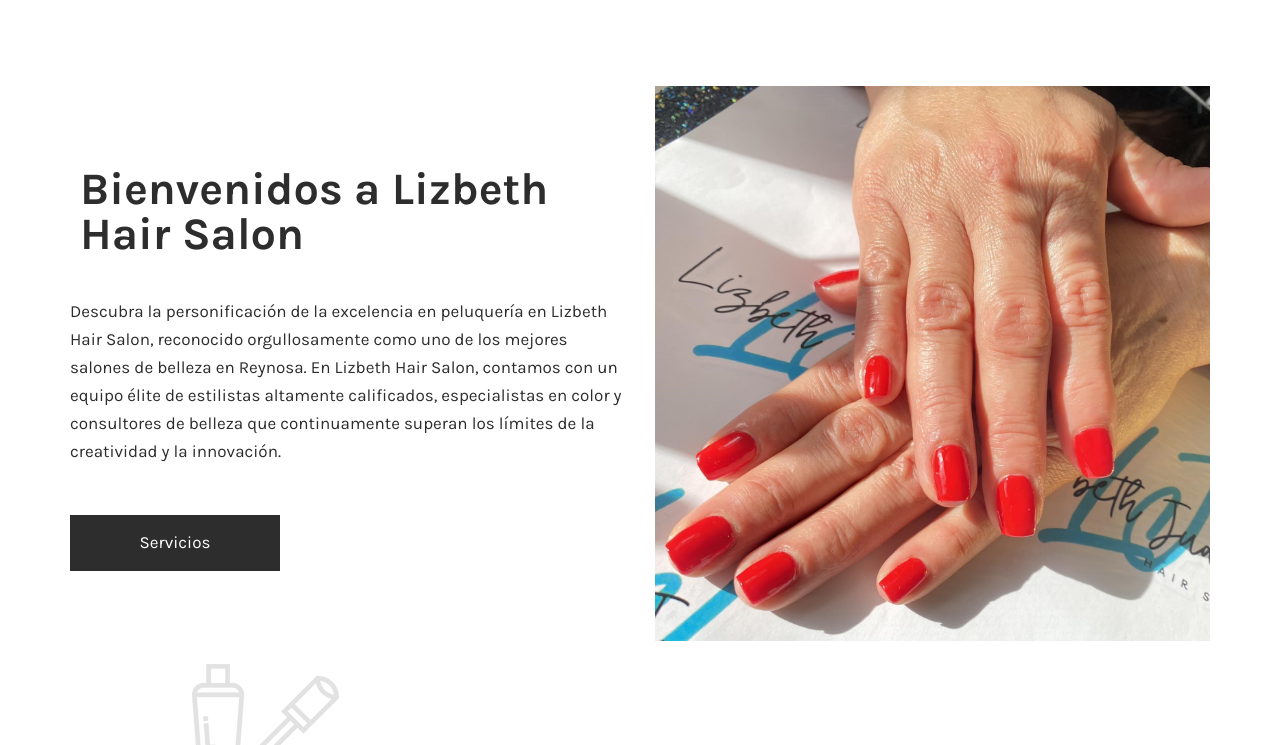
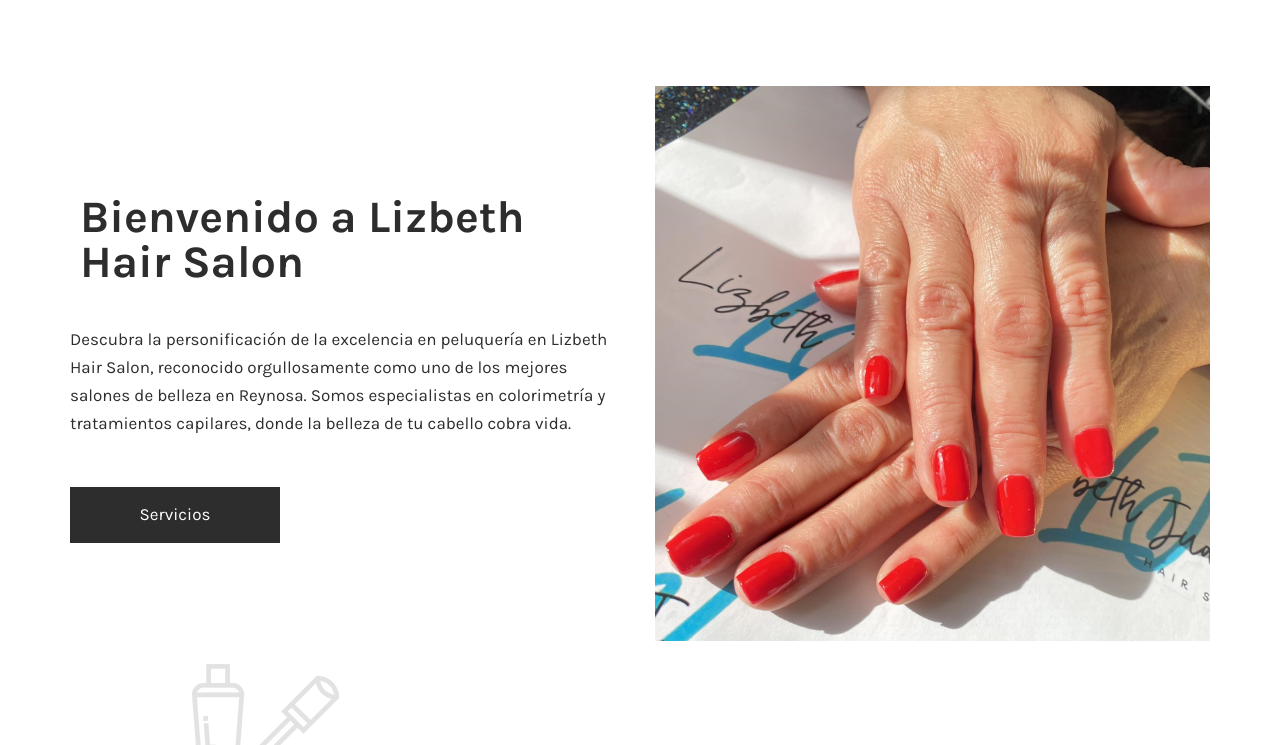
Before and after one commit to articoding/proyecto-integrador-v1210, a PHP site: page / in a window 1280 px wide. Shown: the part 914-1659 px from the top of the page. Run offline with PHP 8.4, Linux system fonts and the light colour scheme; some libraries are stand-ins or nearby versions; some web fonts are replaced.

Commit message:
text changed in index

```diff
--- a/css/style.css
+++ b/css/style.css
@@ -177,7 +177,7 @@ img {
      height: auto;
 }
 
- :focus {
+:focus {
      outline: 0;
 }
 
--- a/index.html
+++ b/index.html
@@ -79,8 +79,8 @@
             <div class="row d_flex">
                <div class="col-md-6">
                   <div class="titlepage">
-                     <h2>Bienvenidos a Lizbeth Hair Salon</h2>
-                     <p>Descubra la personificación de la excelencia en peluquería en Lizbeth Hair Salon, reconocido orgullosamente como uno de los mejores salones de belleza en Reynosa. En Lizbeth Hair Salon, contamos con un equipo élite de estilistas altamente calificados, especialistas en color y consultores de belleza que continuamente superan los límites de la creatividad y la innovación. </p>
+                     <h2>Bienvenido a Lizbeth Hair Salon</h2>
+                     <p>Descubra la personificación de la excelencia en peluquería en Lizbeth Hair Salon, reconocido orgullosamente como uno de los mejores salones de belleza en Reynosa. Somos especialistas en colorimetría y tratamientos capilares, donde la belleza de tu cabello cobra vida.</p>
                      <a class="read_more" href="we-do.html">Servicios</a>
                   </div>
                </div>
```
